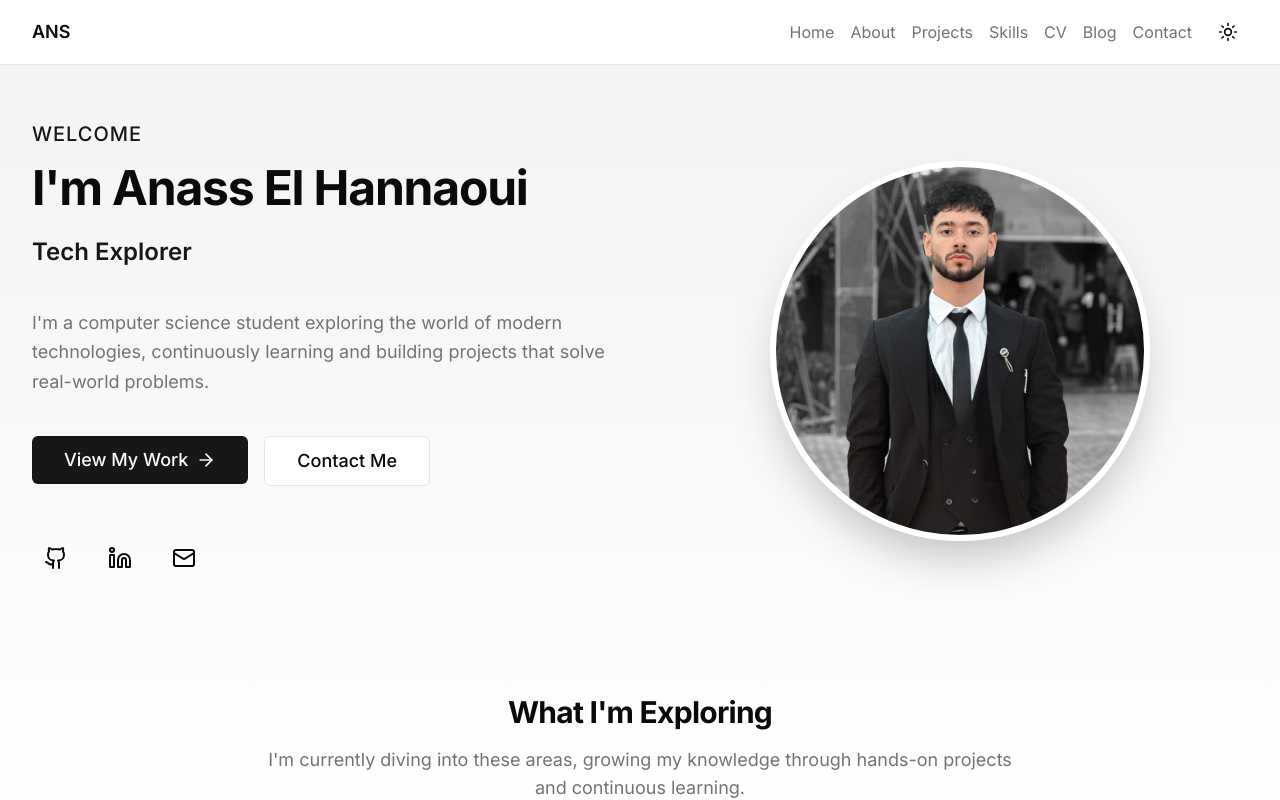
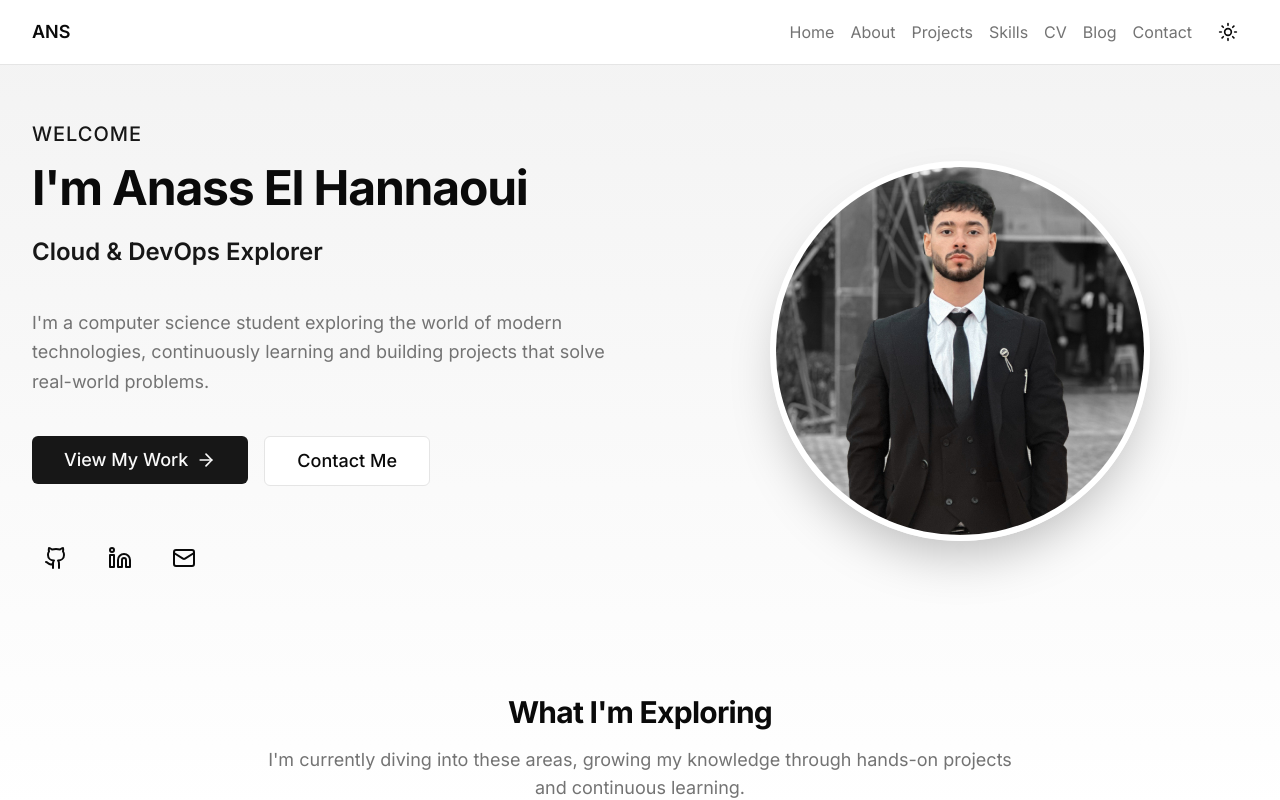
Before and after one commit to anass-elhannaoui/portfolio, a Next.js app: page / in a window 1280 px wide. Shown: the top 800 px of the page. Built offline with nearby package versions, Linux system fonts and the light colour scheme.

Commit message:
update home page

```diff
--- a/app/page.tsx
+++ b/app/page.tsx
@@ -69,12 +69,17 @@ export default function Home() {
             <motion.div variants={itemVariants} className="mb-8">
               <div className="text-xl sm:text-2xl text-primary font-medium h-10">
               <TypeAnimation
-                  sequence={['Full-Stack Developer', 2000, 'Tech Explorer', 2000, 'Problem Solver', 2000]}
+                sequence={[
+                  'Full-Stack Developer', 2000,
+                  'Cloud & DevOps Explorer', 2000,
+                  'Problem Solver', 2000
+                ]}
                 wrapper="span"
                 speed={50}
                 repeat={Infinity}
                 className="font-semibold"
               />
+
               </div>
             </motion.div>
 
```
Lines whose indentation alone changed are shown as unchanged.
